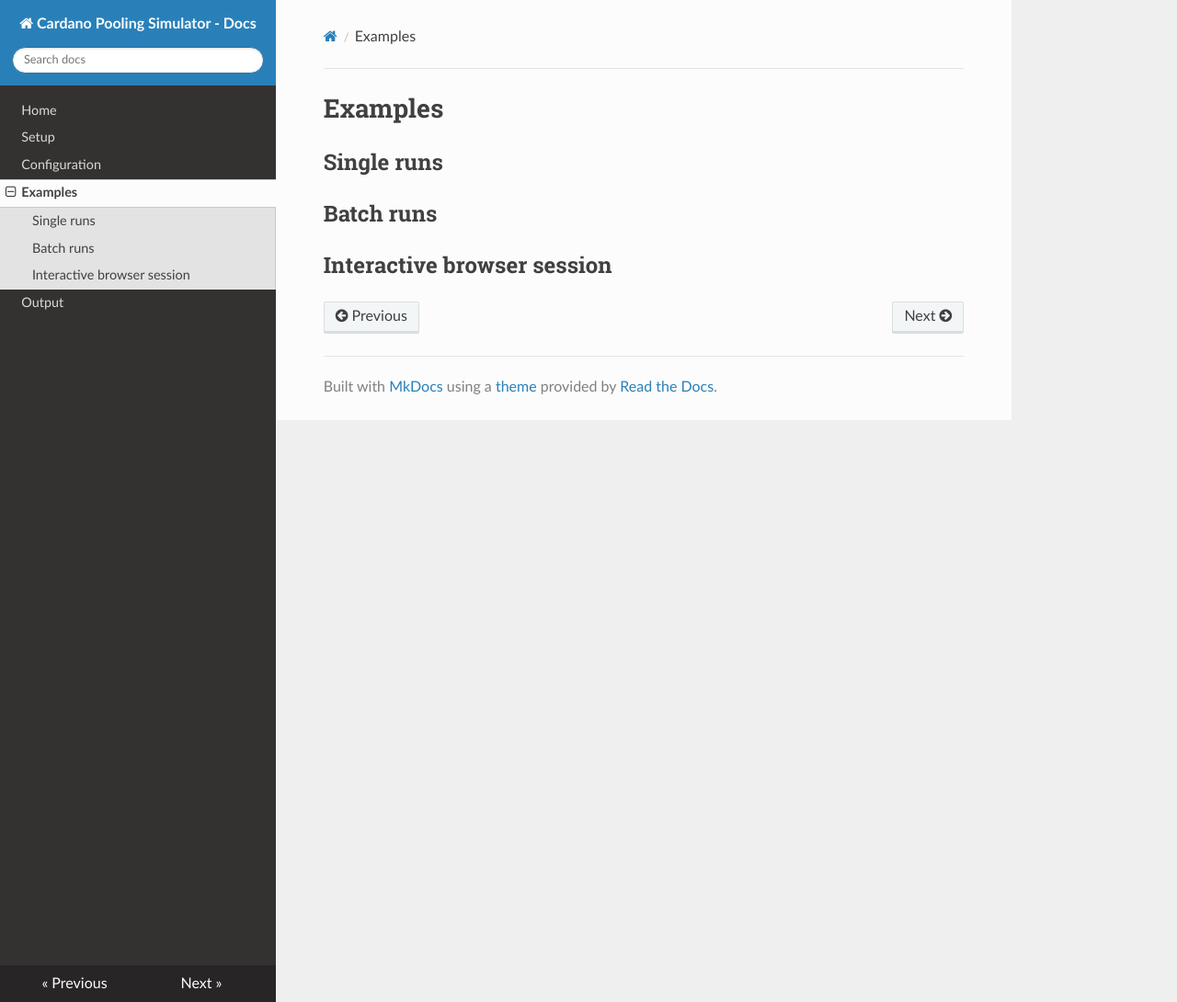
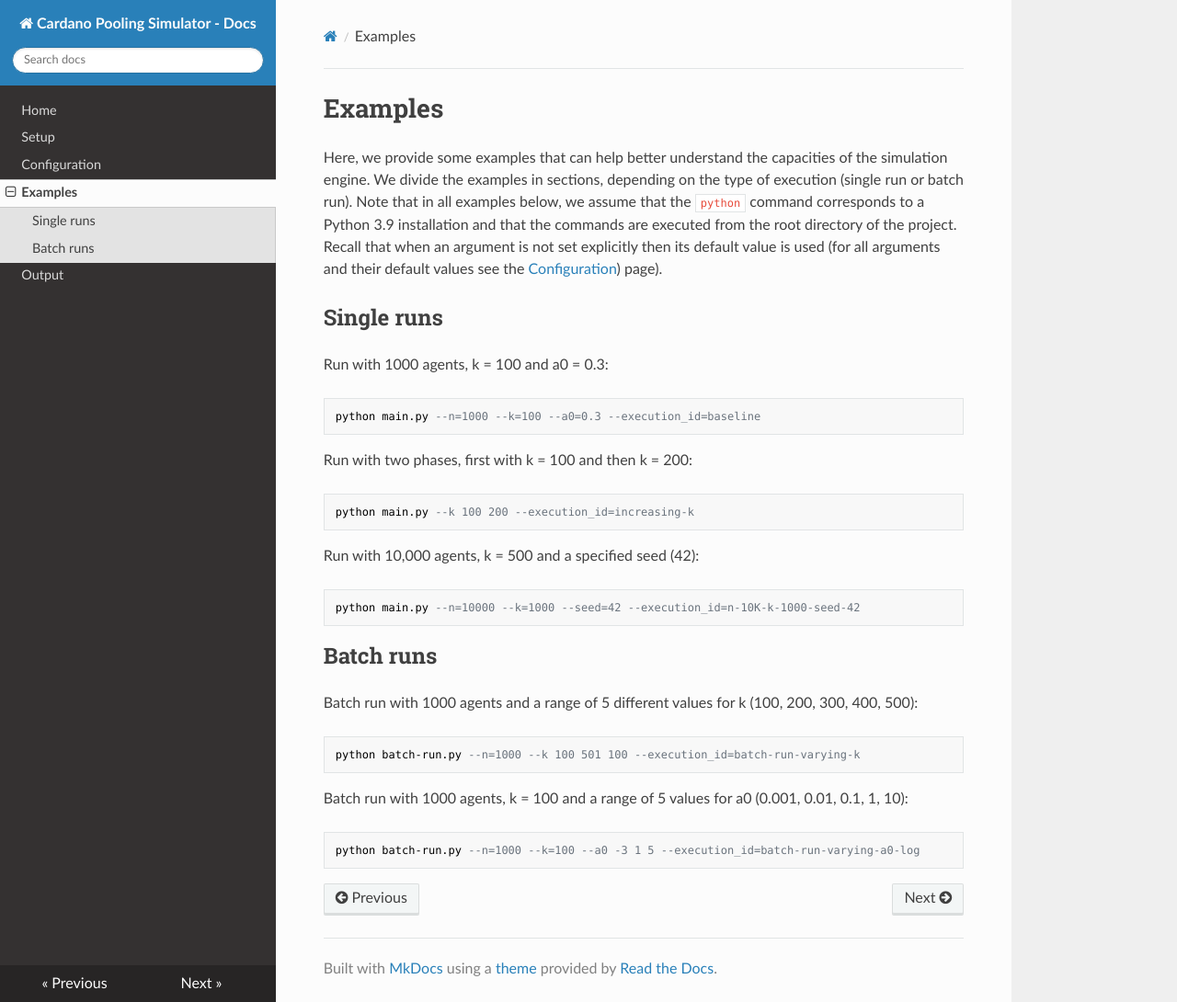
Before and after one commit to Blockchain-Technology-Lab/Rewards-Sharing-Simulation-Engine, an MkDocs documentation site: the page built from docs/examples.md, in a window 1280 px wide and 1090 px high. Shown: the whole window at 92% size. Built offline with MkDocs 1.6.1, drawn with Linux system fonts in a browser that asks for light colours; nearby versions of some CDN libraries.

Commit message:
Add examples docs

````diff
--- a/docs/examples.md
+++ b/docs/examples.md
@@ -1,9 +1,31 @@
 # Examples
+Here, we provide some examples that can help better understand the capacities of the simulation engine.
+We divide the examples in sections, depending on the type of execution (single run or batch run). Note that in all
+examples below, we assume that the ```python``` command corresponds to a Python 3.9 installation and that the commands
+are executed from the root directory of the project. Recall that when an argument is not set explicitly then its default
+value is used (for all arguments and their default values see the [Configuration](configuration.md)) page).
 
 ## Single runs
+
+Run with 1000 agents, k = 100 and a0 = 0.3:
+
+    python main.py --n=1000 --k=100 --a0=0.3 --execution_id=baseline
+
+Run with two phases, first with k = 100 and then k = 200:
+
+    python main.py --k 100 200 --execution_id=increasing-k
+
+Run with 10,000 agents, k = 500 and a specified seed (42):
+
+    python main.py --n=10000 --k=1000 --seed=42 --execution_id=n-10K-k-1000-seed-42
 
 
 ## Batch runs
 
+Batch run with 1000 agents and a range of 5 different values for k (100, 200, 300, 400, 500):
 
-## Interactive browser session
+    python batch-run.py --n=1000 --k 100 501 100 --execution_id=batch-run-varying-k
+
+Batch run with 1000 agents, k = 100 and a range of 5 values for a0 (0.001, 0.01, 0.1, 1, 10):
+
+    python batch-run.py --n=1000 --k=100 --a0 -3 1 5 --execution_id=batch-run-varying-a0-log
````
